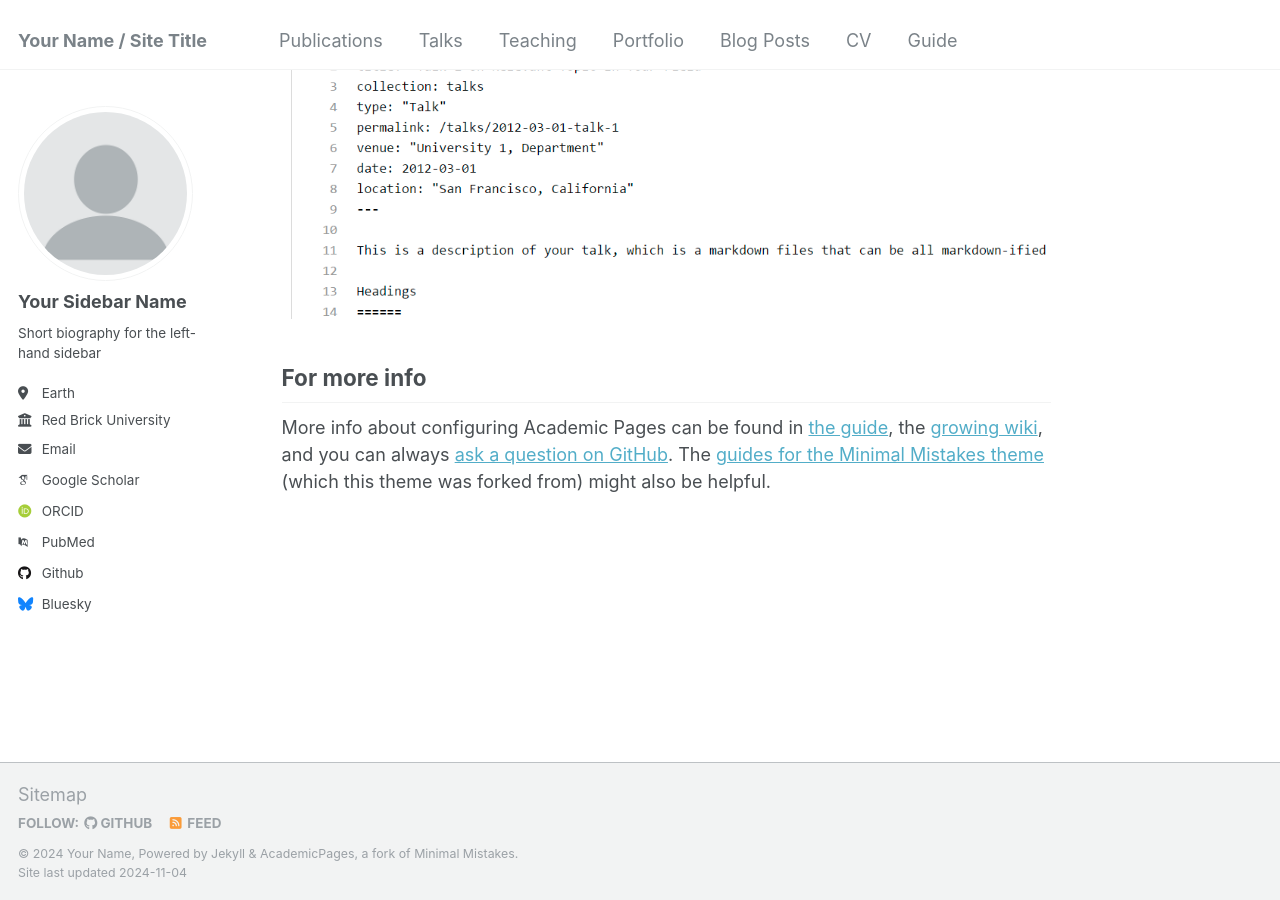
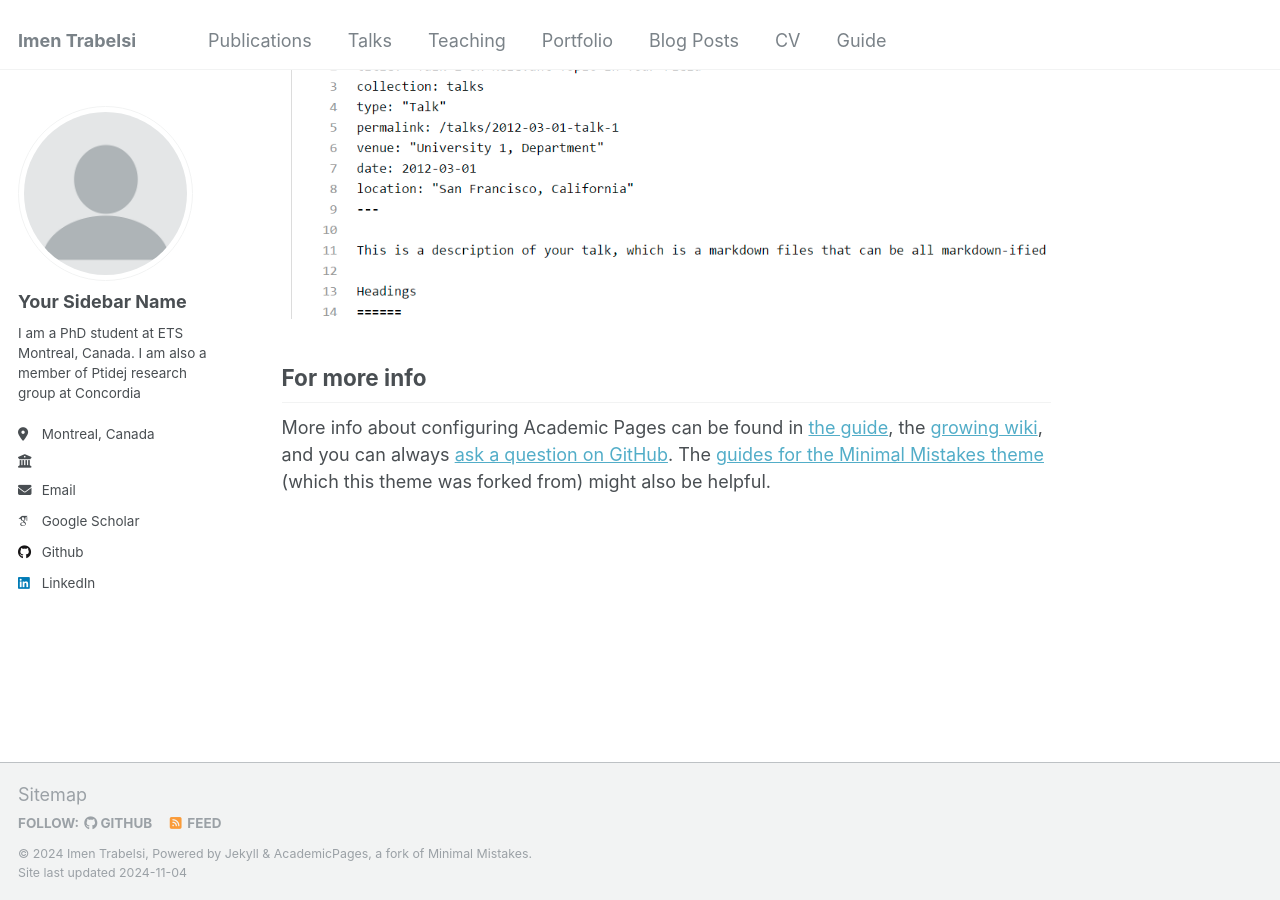
Before and after one commit to imen-trabelsi/imen-trabelsi.github.io, a Jekyll site: the page built from _pages/about.md, in a window 1280 px wide and 900 px high, scrolled down 2643 px. Built offline with Jekyll 4.4.1, drawn with Linux system fonts in a browser that asks for light colours; some web fonts are replaced.

Commit message:
Update _config.yml

```diff
--- a/_config.yml
+++ b/_config.yml
@@ -8,13 +8,13 @@
 
 # Basic Site Settings
 locale                   : "en-US"
-title                    : "Your Name / Site Title"
+title                    : "Imen Trabelsi"
 title_separator          : "-"
-name                     : &name "Your Name"
-description              : &description "personal description"
-url                      : https://academicpages.github.io # the base hostname & protocol for your site e.g. "https://mmistakes.github.io"
+name                     : &name "Imen Trabelsi"
+description              : &description "PhD student at ETS Montreal, Canada."
+url                      : https://imen-trabelsi.github.io # the base hostname & protocol for your site e.g. "https://mmistakes.github.io"
 baseurl                  : "" # the subpath of your site, e.g. "/blog"
-repository               : "academicpages/academicpages.github.io"
+repository               : "imen-trabelsi/imen-trabelsi.github.io"
 
 # Site Author - The following control what appear as part of the author content on the side bar.
 #               If a field is blank the icon and link will not appear, otherwise it will be shown.
@@ -24,19 +24,19 @@ author:
   avatar           : "profile.png"
   name             : "Your Sidebar Name"
   pronouns         : # example: "she/her"
-  bio              : "Short biography for the left-hand sidebar"
-  location         : "Earth"
-  employer         : "Red Brick University"
+  bio              : "I am a PhD student at ETS Montreal, Canada. I am also a member of Ptidej research group at Concordia"
+  location         : "Montreal, Canada"
+  employer         : ""
   uri              : # URL
-  email            : "none@example.org"
+  email            : "imen.trabelsi.1@ens.etsmtl.ca"
 
   # Academic websites
   arxiv            : # URL - Update with the correct link to your profile
-  googlescholar    : "https://scholar.google.com/citations?user=PS_CX0AAAAAJ"
+  googlescholar    : "https://scholar.google.com/citations?user=pql0ZTUAAAAJ&hl=en"
   impactstory      : # URL
-  orcid            : "http://orcid.org/yourorcidurl"
+  orcid            : #"http://orcid.org/yourorcidurl"
   semantic         : # URL
-  pubmed           : "https://www.ncbi.nlm.nih.gov/pubmed/?term=john+snow"
+  pubmed           : #"https://www.ncbi.nlm.nih.gov/pubmed/?term=john+snow"
   researchgate     : # URL
   scopus           : # URL
 
@@ -44,12 +44,12 @@ author:
   bitbucket        : # Username - Update with your username on the site
   codepen          : # Username
   dribbble         : # Username
-  github           : "academicpages"
+  github           : "imen-trabelsi"
   kaggle           : # Username
   stackoverflow    : # User number or user number and name (i.e., use "1" or "1/jeff-atwood")
 
   # Social media
-  bluesky          : "bsky.app" # Replace this with you Bluesky username
+  bluesky          : #"bsky.app" # Replace this with you Bluesky username
   facebook         : # Username
   flickr           : # Username
   foursquare       : # Username
@@ -58,7 +58,7 @@ author:
   keybase          : # Username
   instagram        : # Username
   lastfm           : # Username
-  linkedin         : # Username
+  linkedin         : https://www.linkedin.com/in/imen-trabelsi-0b3505127/
   mastodon         : # URL
   medium           : # URL
   pinterest        : # Username
```
